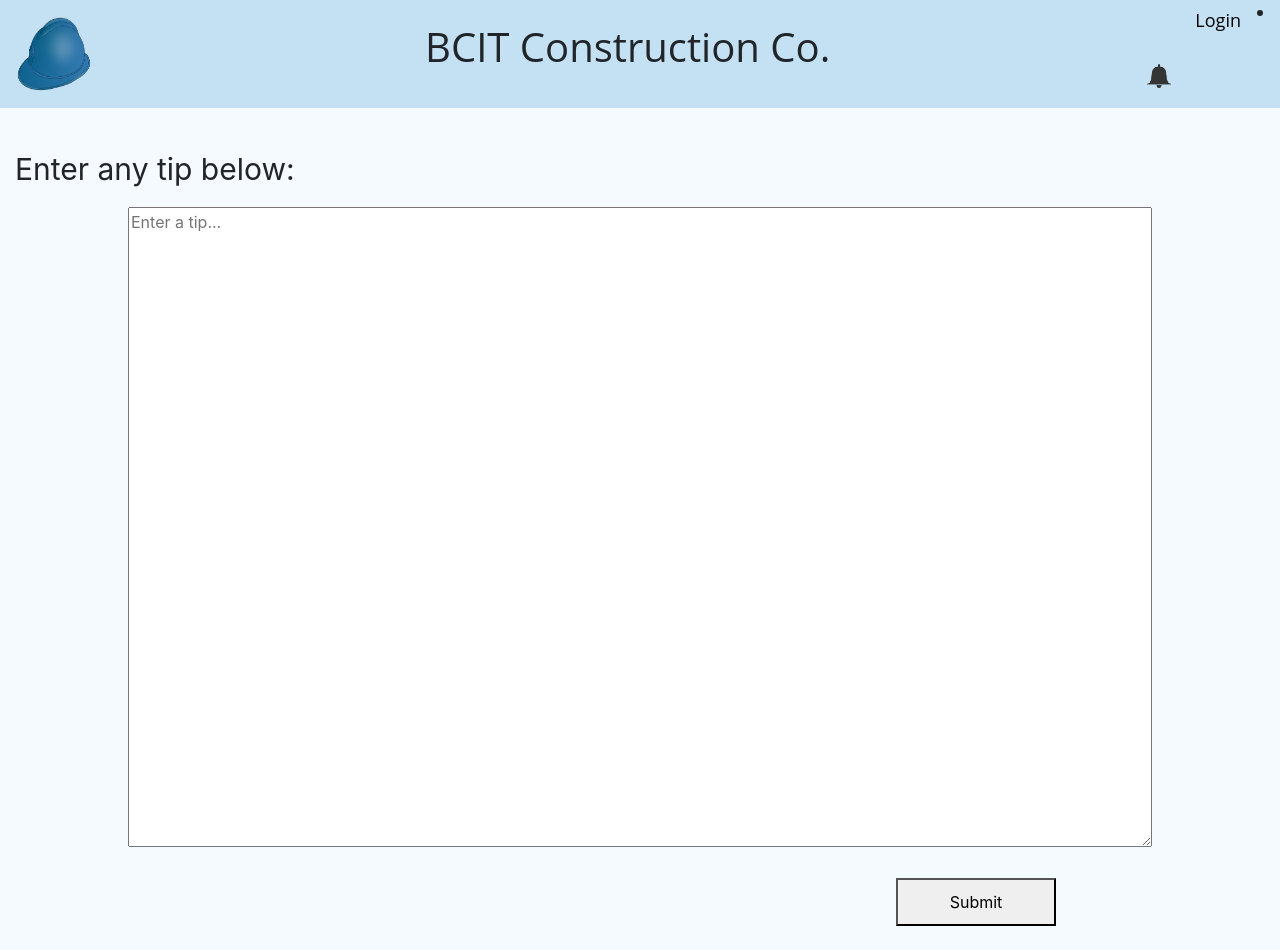
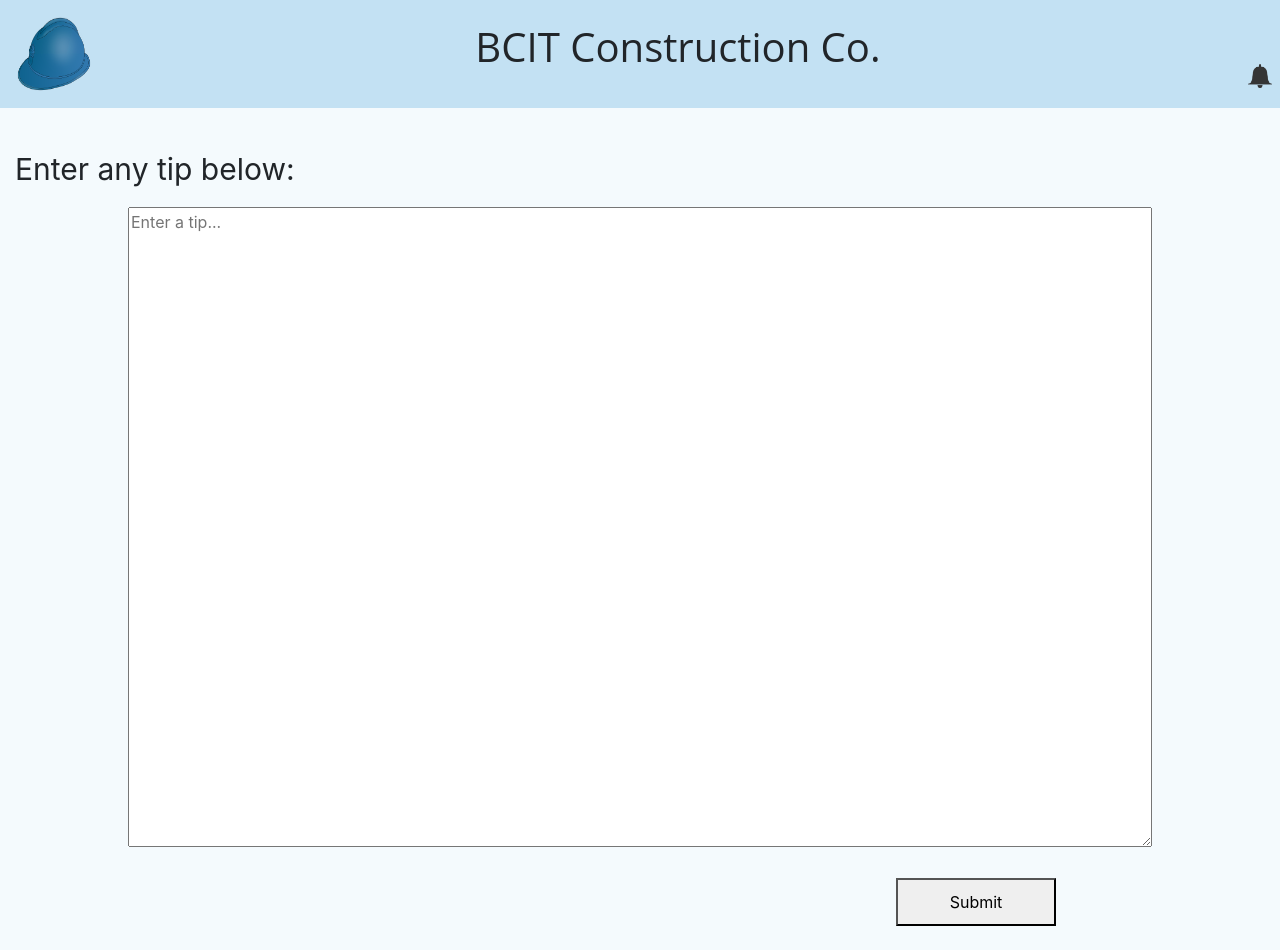
Before and after one commit to AlexLavoie42/Injur, a Vue app: page /tip in a window 1280 px wide. Built offline with nearby package versions, Linux system fonts and the light colour scheme; no server answers.

Commit message:
Deleted login button

```diff
--- a/src/components/Navbar.vue
+++ b/src/components/Navbar.vue
@@ -14,11 +14,6 @@
             <router-link to="reports">Incidents</router-link>
             <a @click.prevent="signOut">Sign Out</a>
           </div>
-        </template>
-        <template v-else>
-          <li class="nav-item">
-            <router-link to="login" class="nav-link">Login</router-link>
-          </li>
         </template>
 
       </div>
```
